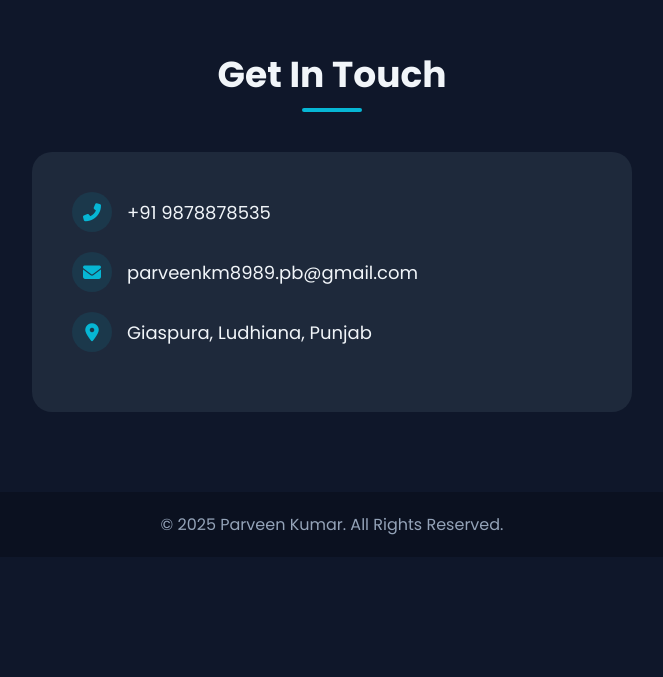
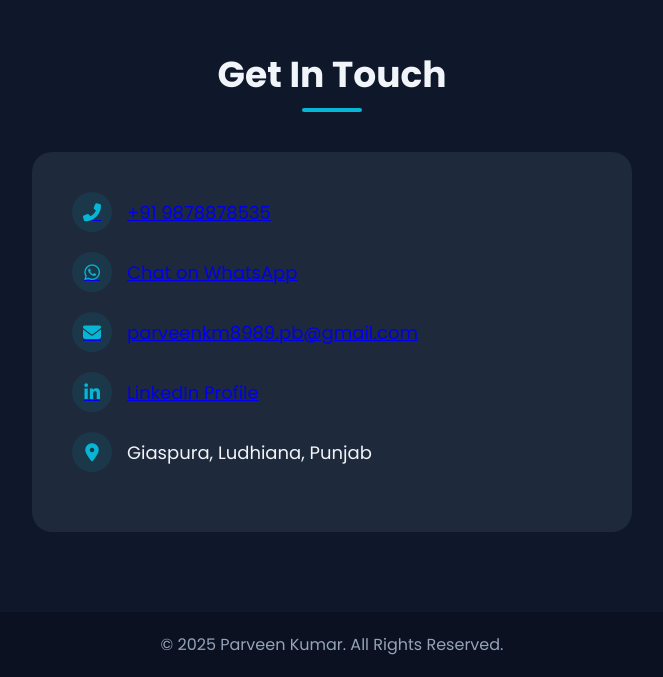
Before and after one commit to parveenmou/parveen-kumar-mourya-portfolio, a plain HTML site: page index.html in a window 1280 px wide. Shown: the part 3147-3824 px from the top of the page, without its empty margins (308-971 px from the left). Before the commit the page ends 3704 px from the top, so only its background shows below. Drawn offline with Linux system fonts and the light colour scheme.

Commit message:
Refactor index.html structure and contact section

```diff
--- a/index.html
+++ b/index.html
@@ -170,18 +170,32 @@
             <h2 class="section-title">Get In Touch</h2>
             <div class="contact-wrapper">
                 <div class="contact-info">
-                    <div class="info-item">
+
+                    <a href="tel:+919878878535" class="info-item clickable">
                         <i class="fas fa-phone-alt"></i>
                         <span>+91 9878878535</span>
-                    </div>
-                    <div class="info-item">
+                    </a>
+
+                    <a href="https://wa.me/919878878535" target="_blank" class="info-item clickable">
+                        <i class="fab fa-whatsapp"></i>
+                        <span>Chat on WhatsApp</span>
+                    </a>
+
+                    <a href="mailto:parveenkm8989.pb@gmail.com" class="info-item clickable">
                         <i class="fas fa-envelope"></i>
                         <span>parveenkm8989.pb@gmail.com</span>
-                    </div>
+                    </a>
+
+                    <a href="https://www.linkedin.com/in/parveen-kumar-mourya-web-pormotion" target="_blank" class="info-item clickable">
+                        <i class="fab fa-linkedin-in"></i>
+                        <span>LinkedIn Profile</span>
+                    </a>
+
                     <div class="info-item">
                         <i class="fas fa-map-marker-alt"></i>
                         <span>Giaspura, Ludhiana, Punjab</span>
                     </div>
+
                 </div>
             </div>
         </div>
```
